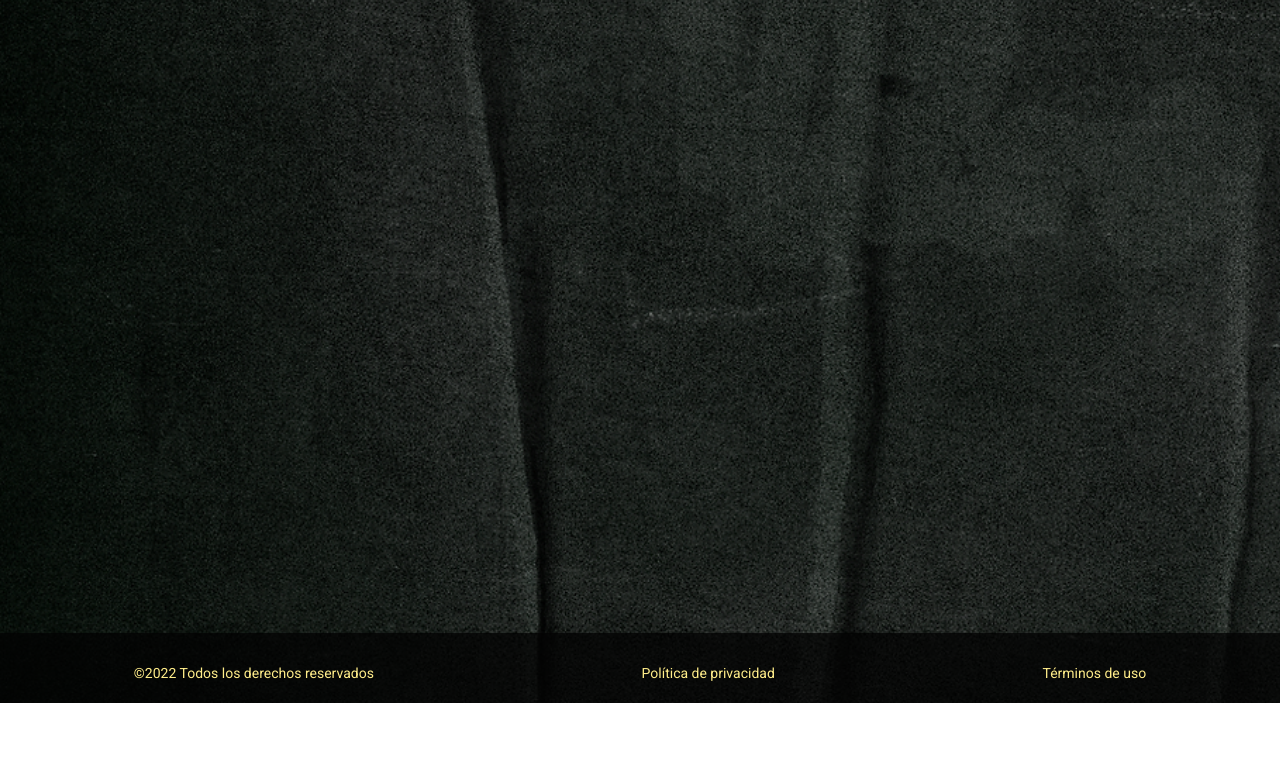
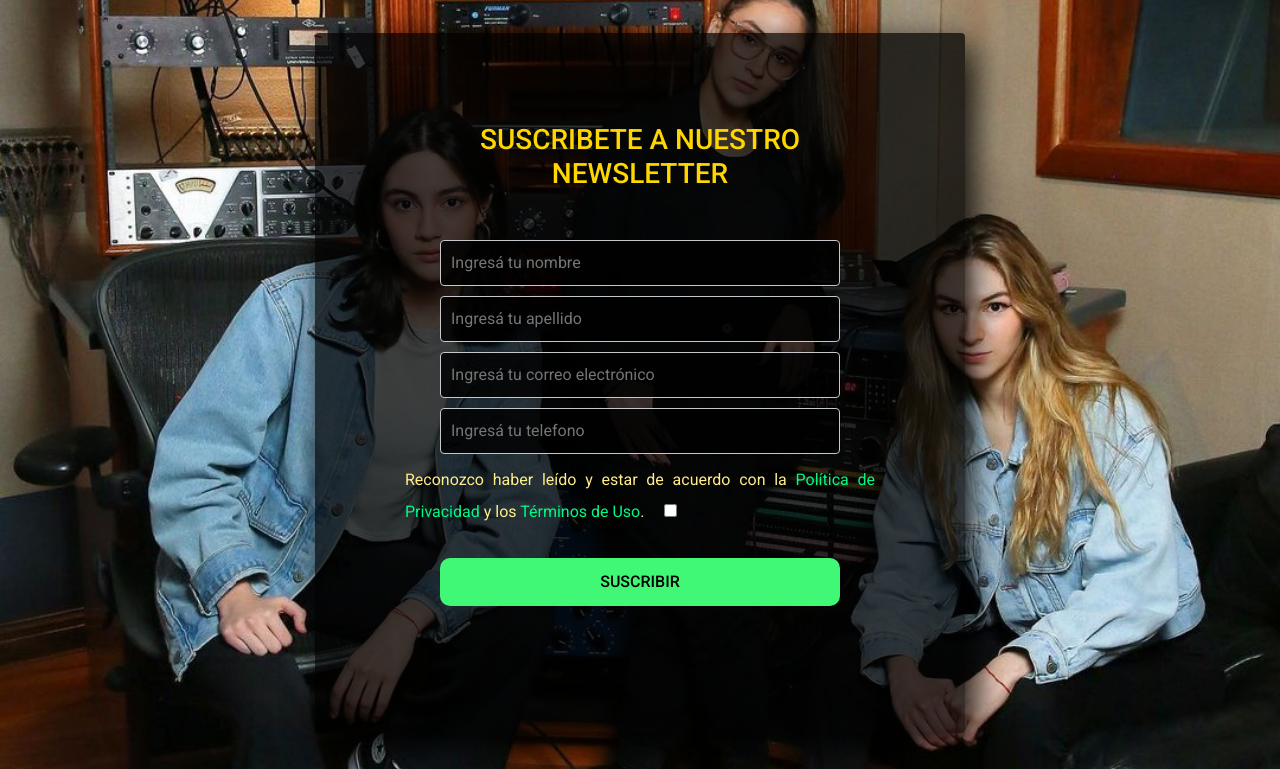
Before and after one commit to crapz0190/proyectoJavascriptArispeClaudio, a website: page sections/contacto.html in a window 1280 px wide. Shown: the part 97-866 px from the top of the page. Before the commit the page ends 800 px from the top, so only its background shows below. Drawn offline with nearby package versions, Linux system fonts and the light colour scheme.

Commit message:
finalizacion de estilos en todas las paginas con sass, agregado de extends y mixins, agregado de SEO, correcciones al html de clases en index, biografia, discografia y contacto

```diff
--- a/scss/biografia/_main-bio.scss
+++ b/scss/biografia/_main-bio.scss
@@ -115,6 +115,11 @@
                         font-weight: 500;
                         color: #000000;
                         text-decoration: none;
+                        &:hover {
+                            color: #ffffff;
+                            background-color: $color-hover;
+                            transition: .5s;
+                        }
                     }
                 }
             }
--- a/scss/contacto/_main-contacto.scss
+++ b/scss/contacto/_main-contacto.scss
@@ -0,0 +1,71 @@
+#contacto {
+    background: linear-gradient(to right, hsla(275, 90%, 20%, 0.466), hsla(350, 71%, 40%, 0.315)), url(../images/twPortadaMob.jpg);
+    background-repeat: no-repeat;
+    background-size: cover;
+}
+
+/* CONTENIDO DE CONTACTO */
+.main__contacto {
+    margin-top: 80px;
+    height: 100vh;
+    display: grid;
+    align-items: center;
+    .form {
+        &__register {
+            width: 90%;
+            margin: auto;
+            background: #000000be;
+            padding: 30px;
+            border-radius: 4px;
+            color: #ffffff;
+            box-shadow: 7px 13px 37px #000;
+            h2 {
+                font-size: 1.5rem;
+                text-transform: uppercase;
+                text-align: center;
+                margin-bottom: 50px;
+                color: $color-title;
+            }
+            .controls {
+                width: 100%;
+                padding: 10px;
+                margin-bottom: 10px;
+                background: #000000d3;
+                border-radius: 4px;
+                border: 1px solid #c6c8ce;
+                font-size: 1rem;
+                color: $color-text-btn;
+            }
+            label {
+                text-align: justify;
+                font-size: 1rem;
+                line-height: 2;
+                color: $color-p;
+                a{
+                    color: $color-text-btn;
+                    text-decoration: none;
+                    &:hover {
+                        color: $color-hover;
+                    }
+                }
+                input {
+                    margin-left: 20px;
+                }
+            }
+            .botons {
+                @include medidas (100%, none, 12px, 30px 0);
+                background: $color-button;
+                border-radius: 10px;
+                color: #000000;
+                text-transform: uppercase;
+                font-weight: 500;
+                cursor: pointer;
+                &:hover {
+                    background-color: $color-hover;
+                    color: #ffffff;
+                    transition: .5s;
+                }
+            }
+        }
+    }
+}
--- a/scss/contacto/_media-queries.scss
+++ b/scss/contacto/_media-queries.scss
@@ -0,0 +1,35 @@
+@media (min-width: 576px) {
+    #contacto {
+        background-image: url(../images/twRegistro.jpg);
+    }
+}
+
+@media (min-width: 768px) {
+    .main__contacto {
+        .form {
+            .form__register {
+                width: 500px;
+            }
+        }
+    }
+}
+
+@media (min-width: 992px) {
+    .main__contacto {
+        .form {
+            .form__register {
+                @include medidas (650px, 700px, 90px, none);
+                text-align: center;
+                h2 {
+                    font-size: 1.75rem;
+                }
+                .controls {
+                    width: 400px;
+                }
+                .botons {
+                    width: 400px;
+                }
+            }
+        }
+    }
+}
--- a/scss/discografia/_main-disco.scss
+++ b/scss/discografia/_main-disco.scss
@@ -1,3 +1,4 @@
+/* CONTENIDO DE LA DISCOGRAFIA */
 .main__disco {
     margin-top: 80px;
     h1 {
--- a/scss/discografia/_media-queries.scss
+++ b/scss/discografia/_media-queries.scss
@@ -12,6 +12,15 @@
             .grid-item {
                 h2 {
                     font-size: 1.25rem;
+                }
+                .enlace {
+                    a {
+                        &:hover {
+                            color: #ffffff;
+                            background-color: $color-hover;
+                            transition: .5s;
+                        }
+                    }
                 }
             }
         }
--- a/scss/galeria/_main-galeria.scss
+++ b/scss/galeria/_main-galeria.scss
@@ -1,3 +1,4 @@
+/* CONTENIDO DE LA GALERIA BOOTSTRAP */
 .main__galeria {
     margin-top: 80px;
     h1 {
--- a/scss/layout/_grid-area.scss
+++ b/scss/layout/_grid-area.scss
@@ -44,6 +44,11 @@
             text-transform: capitalize;
             font-weight: 700;
             background-color: $color-button;
+            &:hover {
+                color: #ffffff;
+                background-color: $color-hover;
+                transition: .5s;
+            }
         }
     }
 
--- a/scss/layout/_media-queries.scss
+++ b/scss/layout/_media-queries.scss
@@ -88,10 +88,17 @@
                 line-height: 50px;
                 border-radius: 5px;
                 .cta {
+                    display: inline-block;
+                    width: inherit;
                     color: #000000;
                     font-weight: 700;
                     text-transform: uppercase;
                     text-decoration: none;
+                    &:hover {
+                        color: #ffffff;
+                        background-color: $color-hover;
+                        transition: .5s;
+                    }
                 }
             }
             &:hover .front {
--- a/scss/styles.scss
+++ b/scss/styles.scss
@@ -10,3 +10,5 @@
 @import "./discografia/main-disco";
 @import "./discografia/media-queries";
 @import "./galeria/main-galeria";
+@import "./contacto/main-contacto";
+@import "./contacto/media-queries";
--- a/sections/contacto.html
+++ b/sections/contacto.html
@@ -5,10 +5,14 @@
     <meta charset="UTF-8">
     <meta http-equiv="X-UA-Compatible" content="IE=edge">
     <meta name="viewport" content="width=device-width, initial-scale=1.0">
-    <title>Registro | The Warning</title>
+    <title>Contacto | The Warning</title>
+    <meta name="description" content="Suscribite al NEWSLETTER de la Band de Rock The Warning y se tú el primero/a en enterarte de las últimas noticias">
+    <meta name="keywords" content="nuevas canciones, conciertos, giras, streams, posteos nuevos, TW, The Warning, the warning, warning, tres hermanas mexicanas, banda de rock mexicana">
+    <!-- Favicon -->
     <link rel="icon" type="image/png" sizes="32x32" href="../images/favicon-32x32.png">
+     <!-- Bootstrap CSS -->
     <link href="https://cdn.jsdelivr.net/npm/bootstrap@5.1.3/dist/css/bootstrap.min.css" rel="stylesheet" integrity="sha384-1BmE4kWBq78iYhFldvKuhfTAU6auU8tT94WrHftjDbrCEXSU1oBoqyl2QvZ6jIW3" crossorigin="anonymous">
-    <link rel="stylesheet" href="../css/normalize.css">
+    <!-- CSS -->
     <link rel="stylesheet" href="../css/styles.css">
 </head>
 
@@ -54,17 +58,16 @@
         <!-- CONTENIDO DE CONTACTO -->
         <main class="main main__contacto container">
             <!-- FORMULARIO -->
-            <section class="main__container">
-                <form class="main__form-register">
+            <section class="form">
+                <form class="form__register">
                     <h2>Suscribete a nuestro Newsletter</h2>
                     <input class="controls" type="text" name="nombre" id="nombre" placeholder="Ingresá tu nombre">
                     <input class="controls" type="text" name="apellido" id="apellido" placeholder="Ingresá tu apellido">
                     <input class="controls" type="email" name="correo" id="correo" placeholder="Ingresá tu correo electrónico">
                     <input class="controls" type="phone" name="telefono" id="telefono"
                         placeholder="Ingresá tu telefono">
-                    <label>Reconozco haber leído y estar de acuerdo con la <a href="#">Política de Privacidad</a> y los
-                        <a href="#">Términos de Uso</a>.<input type="checkbox" value="acepta" name="condiciones"
-                            required></label>
+                    <label>Reconozco haber leído y estar de acuerdo con la <a href="#">Política de Privacidad</a> y los <a href="#">Términos de Uso</a>.<input type="checkbox" value="acepta" name="condiciones"
+                    required></label>
                     <input class="botons" type="submit" value="Suscribir">
                 </form>
             </section>
```
Also changed, not shown: index.html (+11 -7 lines), sections/biografia.html (+7 -6 lines), sections/discografia.html (+5 -1 lines), sections/imagenes.html (+5 -1 lines), css/styles.css, images/the-eastern.jpg (added), 1 other file.
